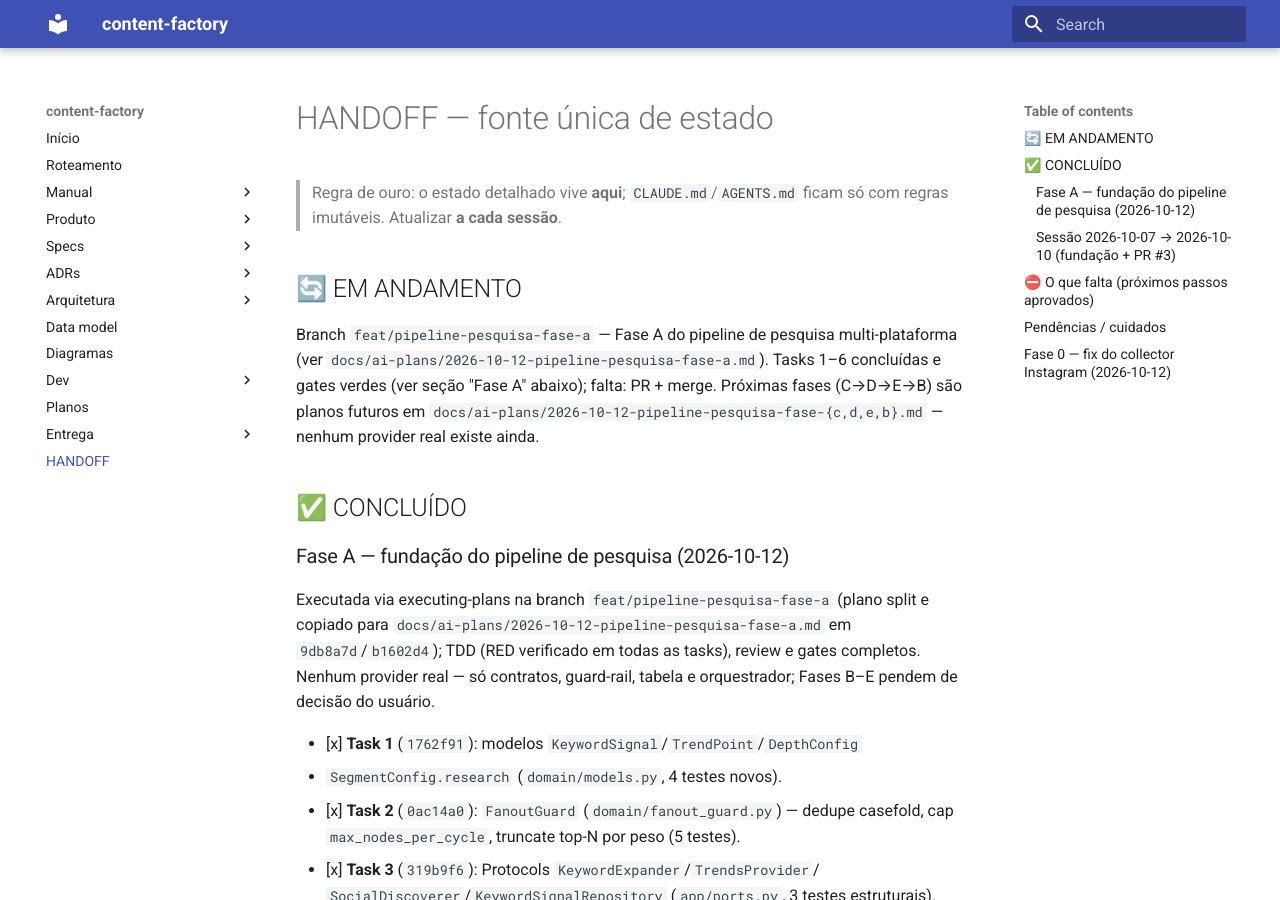
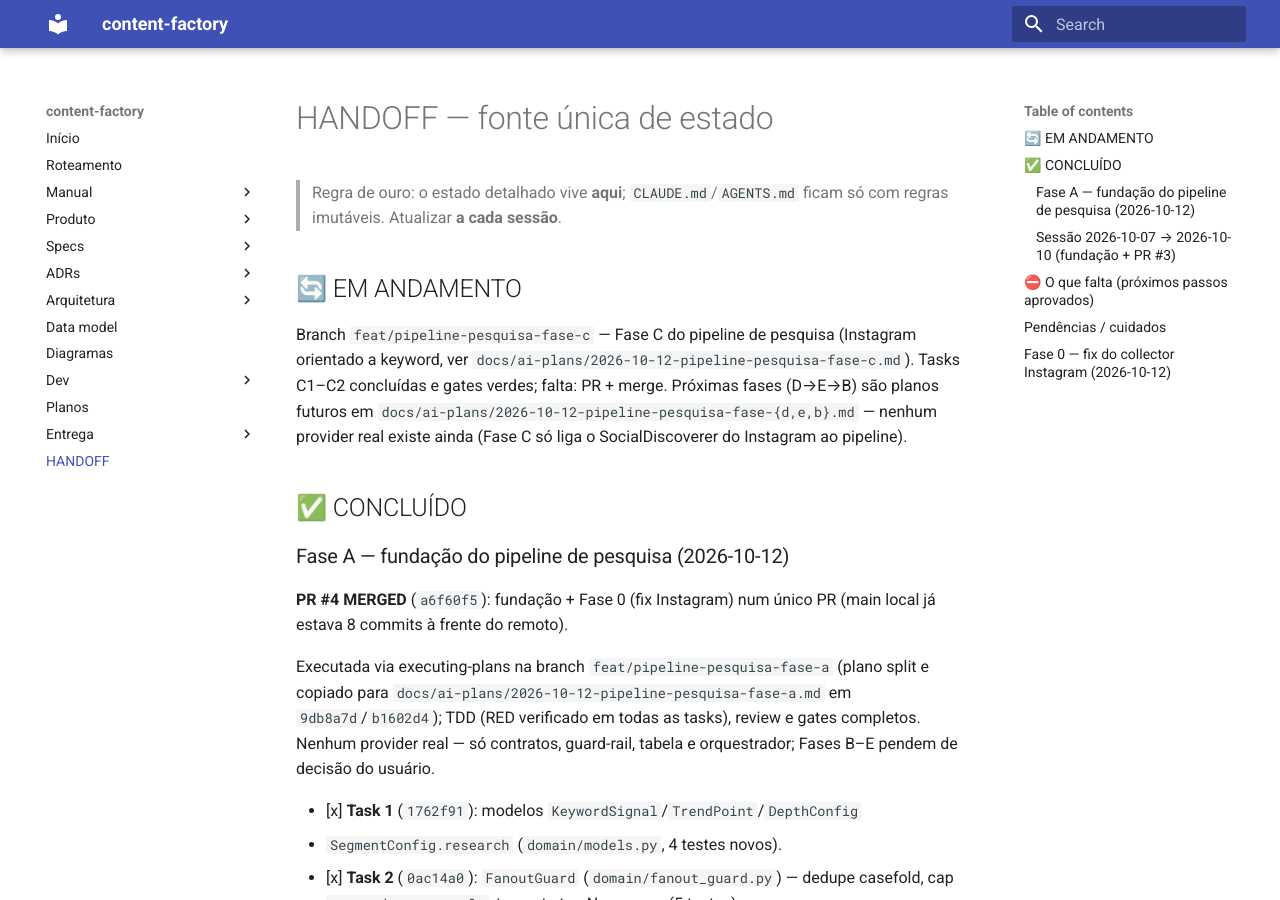
Before and after one commit to leonardodg/content-factory, an MkDocs documentation site: the page built from docs/HANDOFF.md, in a window 1280 px wide and 900 px high. Built offline with MkDocs 1.6.1 and Material for MkDocs 9.7.7, drawn with Linux system fonts in a browser that asks for light colours.

Commit message:
docs: fecha Fase C (Instagram orientado a keyword)
HANDOFF: Fase A marcada como PR #4 merged; Fase C em EM ANDAMENTO
(commit 34d5172, gates verdes). Checkbox do plano da Fase C marcado.

```diff
--- a/docs/HANDOFF.md
+++ b/docs/HANDOFF.md
@@ -5,16 +5,21 @@
 
 ## 🔄 EM ANDAMENTO
 
-Branch `feat/pipeline-pesquisa-fase-a` — Fase A do pipeline de pesquisa
-multi-plataforma (ver `docs/ai-plans/2026-10-12-pipeline-pesquisa-fase-a.md`).
-Tasks 1–6 concluídas e gates verdes (ver seção "Fase A" abaixo); falta:
-PR + merge. Próximas fases (C→D→E→B) são planos futuros em
-`docs/ai-plans/2026-10-12-pipeline-pesquisa-fase-{c,d,e,b}.md` — nenhum
-provider real existe ainda.
+Branch `feat/pipeline-pesquisa-fase-c` — Fase C do pipeline de pesquisa
+(Instagram orientado a keyword, ver
+`docs/ai-plans/2026-10-12-pipeline-pesquisa-fase-c.md`). Tasks C1–C2
+concluídas e gates verdes; falta: PR + merge. Próximas fases
+(D→E→B) são planos futuros em
+`docs/ai-plans/2026-10-12-pipeline-pesquisa-fase-{d,e,b}.md` — nenhum
+provider real existe ainda (Fase C só liga o SocialDiscoverer do
+Instagram ao pipeline).
 
 ## ✅ CONCLUÍDO
 
 ### Fase A — fundação do pipeline de pesquisa (2026-10-12)
+
+**PR #4 MERGED** (`a6f60f5`): fundação + Fase 0 (fix Instagram) num único
+PR (main local já estava 8 commits à frente do remoto).
 
 Executada via executing-plans na branch `feat/pipeline-pesquisa-fase-a`
 (plano split e copiado para `docs/ai-plans/2026-10-12-pipeline-pesquisa-fase-a.md`
```
Also changed, not shown: docs/ai-plans/2026-10-12-pipeline-pesquisa-fase-c.md (+10 -10 lines).
